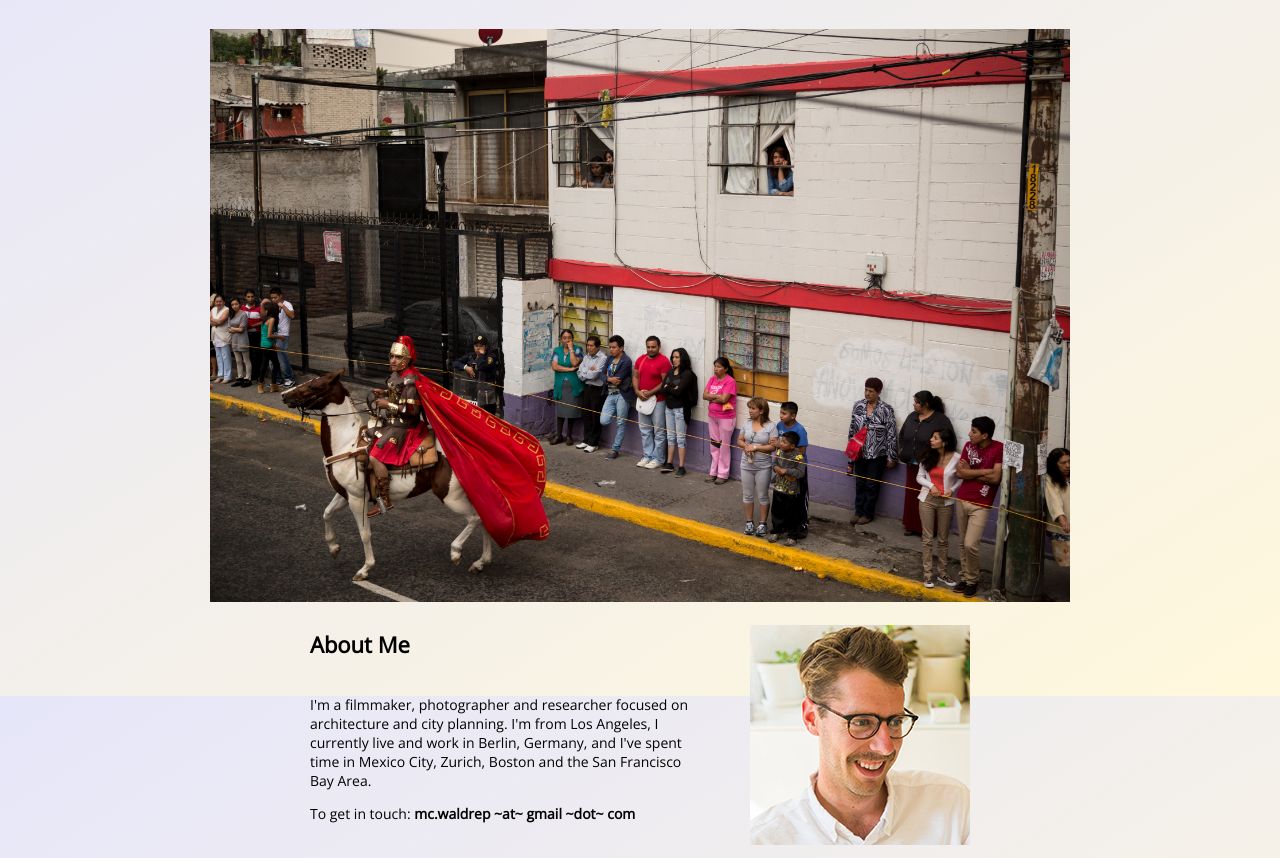
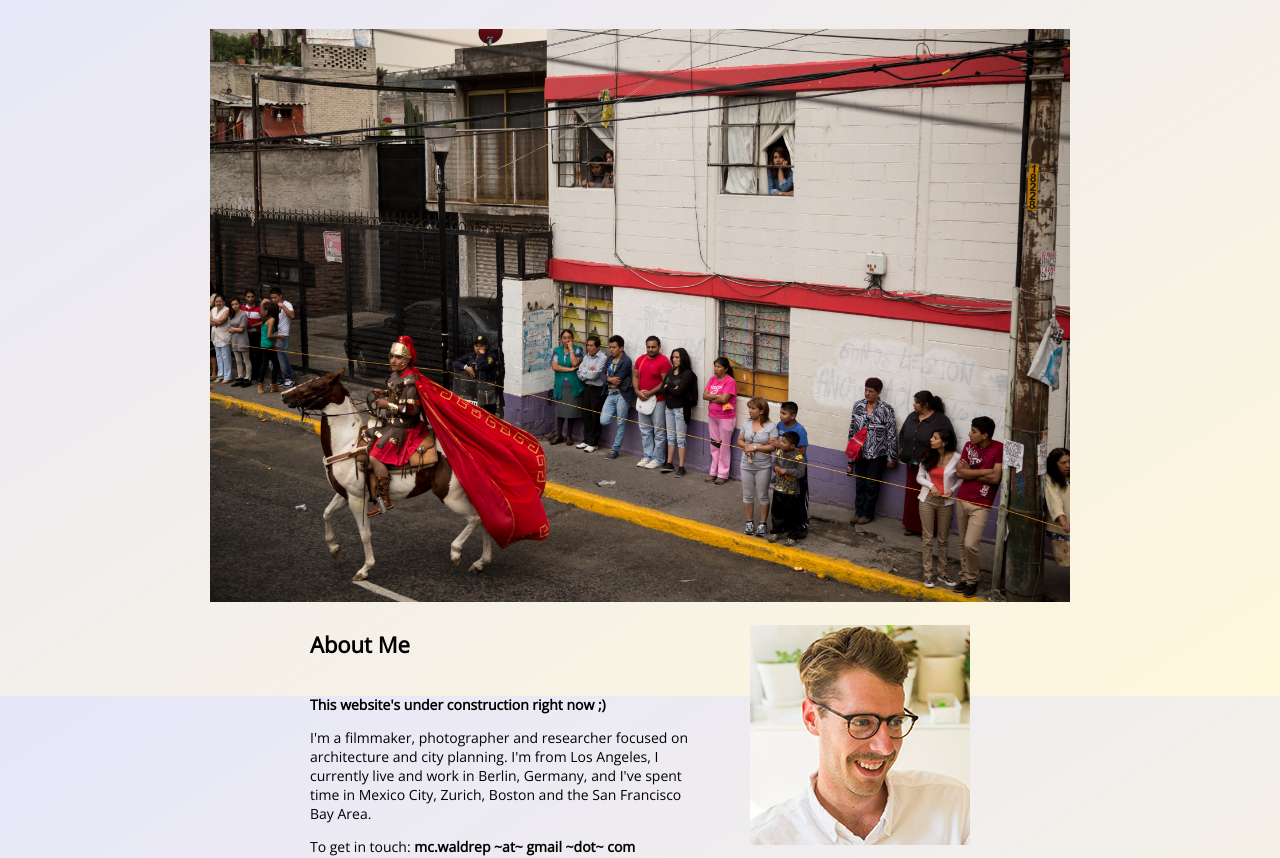
Before and after one commit to waldrep/personal_website, a plain HTML site: page index.html in a window 1280 px wide. Shown: the part 104-962 px from the top of the page. Drawn offline with nearby package versions, Linux system fonts and the light colour scheme.

Commit message:
Update index.html
provisional update

```diff
--- a/index.html
+++ b/index.html
@@ -6,6 +6,7 @@
     <title>Michael Waldrep</title>
     <link rel="stylesheet" type="text/css" href="mcw_style.css">
     <link href="https://fonts.googleapis.com/css?family=Open+Sans: 400, 800" rel="stylesheet">
+    <!--
     <script>
 	  (function(i,s,o,g,r,a,m){i['GoogleAnalyticsObject']=r;i[r]=i[r]||function(){
 	  (i[r].q=i[r].q||[]).push(arguments)},i[r].l=1*new Date();a=s.createElement(o),
@@ -15,6 +16,7 @@
 	  ga('create', 'UA-63542344-2', 'auto');
 	  ga('send', 'pageview');
 	</script>
+	-->
 </body>
 
 </head>
@@ -31,16 +33,20 @@
 			</div>
 			<div class = "explanation">
 				<span id="aboutfloat"><h3>About Me</h3></span>
+
 				<div id = "mepic">
 					<img src="static/author.jpg">
 				</div>
 				<div id = "about">
+					<b><p> This website's under construction right now ;)</p></b>
 					<p>I'm a filmmaker, photographer and researcher focused on architecture and city planning. I'm from Los Angeles, I currently live and work in Berlin, Germany, and I've spent time in Mexico City, Zurich, Boston and the San Francisco Bay Area.</p>
-					<p>To get in touch: <span id='mailing'>mc.waldrep ~at~ gmail ~dot~ com</span>
+					<p>To get in touch: <span id='mailing'>mc.waldrep ~at~ gmail ~dot~ com
+				</span>
 				</div>
 
 			</div>
 		</div>
+	<!--
 		<div class = "content-item">
 			<a target="_blank" href="http://laciudadactual.com"><img src="static/1X5A4883.jpg"></a>
 			<div class = "explanation">
@@ -84,8 +90,9 @@
 			<p>A project produced as part of my Master's Thesis, which investigated the history and development of phenomena in New York that could be thought of as "informal," this video is an experiment in representing map data through motion graphics visualization.</p>
 
 		</div>
+	-->
 
-
+<!--
 		<div class = "content-item" id ="plane-site">
 			<div class = "content-item" id= "Aravena">
 				<iframe src="https://player.vimeo.com/video/168197637?color=ffffff&title=0&byline=0&portrait=0" width="425" height="242" frameborder="0" webkitallowfullscreen mozallowfullscreen allowfullscreen></iframe>
@@ -93,11 +100,13 @@
 			<div class = "content-item" id= "AmericanPavilion">
 				<iframe src="https://player.vimeo.com/video/166324925?color=ffffff&title=0&byline=0&portrait=0" width="425" height="242" frameborder="0" webkitallowfullscreen mozallowfullscreen allowfullscreen></iframe>
 			</div>
+
 		</div>
 			<div class="explanation" id='twofer'>
 				<a href = "http://vimeo.com/planesite" target="_blank"><h3>Visual Production Lead at Plane-Site</h3></a>
 				<p>In 2016 and 2017, I collaborated with the Berlin-based agency <a target="_blank" href="http://plane-site.com">Plane-Site</a> on a number of video and research projects. Here are two of note: an interview I shot and edited with Alejandro Aravena at the opening of his 2016 Venice Biennale, and the official video for the U.S. Pavilion, which I edited.</p>
 			</div>
+		-->
 	</div>
 
 </div>
```
